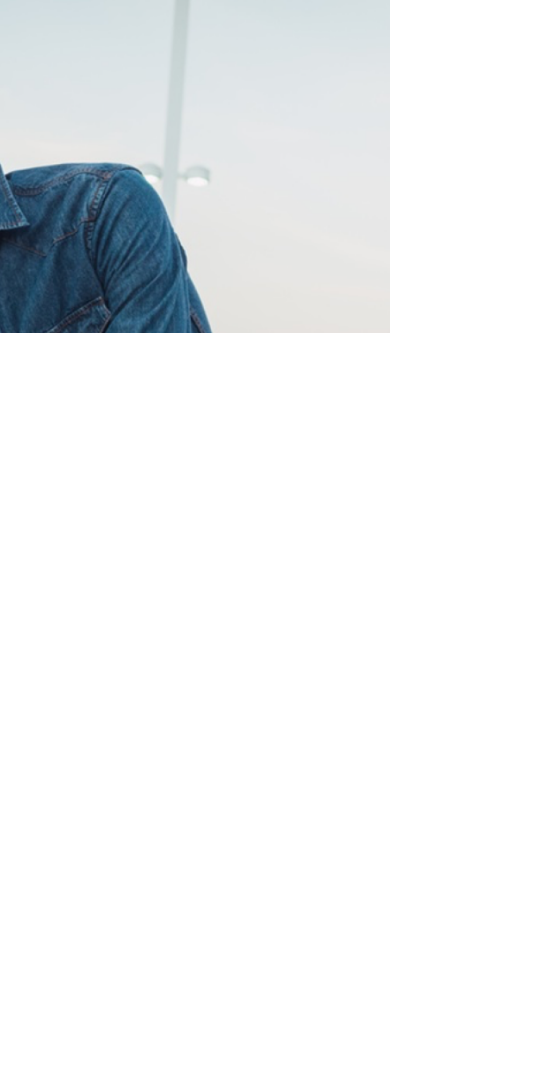
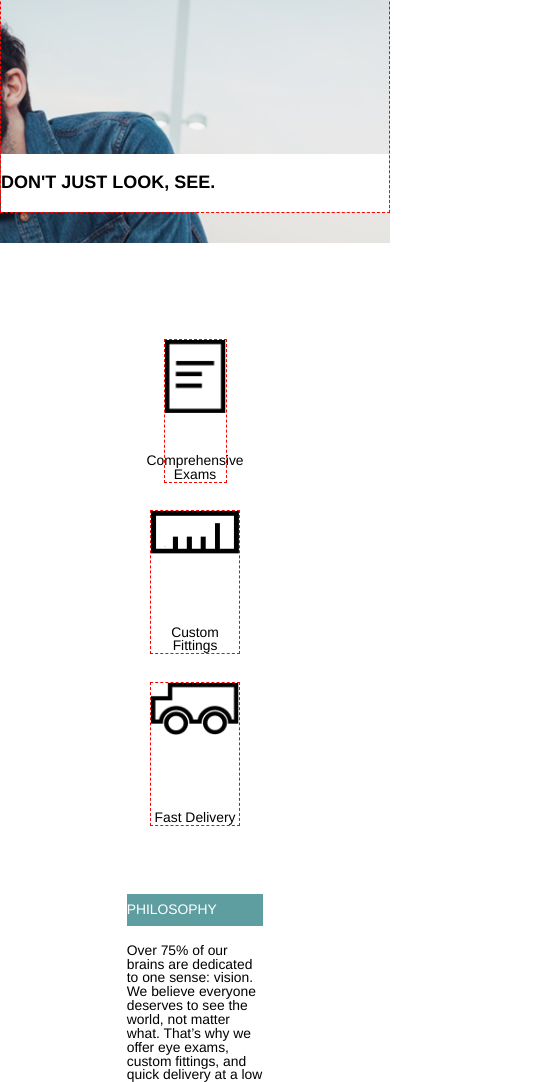
Before and after one commit to mslater777x/tortoiseshelloptics, a plain HTML site: page index.html in a window 390 px wide. Shown: the part 63-1145 px from the top of the page, 546 px wide, since content can reach past the window. Before the commit the page ends 844 px from the top, so only its background shows below. Drawn offline with Linux system fonts and the light colour scheme.

Commit message:
Mobile layouts added

```diff
--- a/index.html
+++ b/index.html
@@ -17,32 +17,68 @@
       <div class="top-banner page-content">
         <div class="company-logo">
           <img src="resources/images/logo-white.png" alt="Company Logo">
-          <span>Tortoiseshell Optics</span>
+          <span class=company-logo-text>Tortoiseshell Optics</span>
         </div>
       <!-- Navbar for display on larger screens -->
-        <nav class="desktop-navbar">
-          <ul>
+        <nav>
+          <ul class="desktop-navbar">
             <li>Services</li>
             <li>Products</li>
             <li>Contact</li>
           </ul>
+
+      <!-- Navbar for display on smaller screens & mobile devices -->
+
+          <ul class="mobile-navbar">
+            <li>Menu</li>
+          </ul>
         </nav>
-        <!-- Navbar for display on smaller screens & mobile devices --> <!--
-      <nav class="mobile-navbar">
-
-        </nav>  -->
       </div>
       <!-- End of top banner -->
-      <!--
-      <div>
-
-      </div>
+      <!-- Floating textbox over header graphic element -->
+      <h2 class="headline">DON'T JUST LOOK, SEE.</h2>
     </div>
-
   </header>
 
 <!-- Main-body: Features/icons & -->
 
+  <div class="features">
+    <div class="feature exams">
+      <img src="resources/images/paper-icon.png" alt="Icon: Page w/ text">
+      <p>Comprehensive Exams</p>
+    </div>
+    <div class="feature fittings">
+      <img src="resources/images/ruler-icon.png" alt="Icon: Ruler">
+      <p>Custom Fittings</p>
+    </div>
+    <div class="feature delivery">
+      <img src="resources/images/truck-icon.png" alt="Icon: Truck">
+      <p>Fast Delivery</p>
+    </div>
+  </div>
+
+  <div class="information">
+    <div class="container">
+      <h2 class="paragraph-header">PHILOSOPHY</h2>
+      <p>Over 75% of our brains are dedicated to one sense: vision. We believe everyone deserves to see the world, not matter what. That’s why we offer eye exams, custom fittings, and quick delivery at a low cost. It’s your vision that makes ours.</p>
+    </div>
+    <div class="container">
+      <h2 class="paragraph-header">APPOINTMENTS</h2>
+      <p>Schedule an appointment by calling us at (312) 654-0987. We’re open Tuesday - Saturday, 9AM - 6PM.</p>
+    </div>
+  </div>
+
 <!-- Footer bar -->
+  <footer class="site-container">
+    <div class="bottom-banner">
+      <div class="company-logo">
+        <img src="resources/images/logo-black.png" alt="Company Logo">
+        <span class=company-logo-text>Tortoiseshell Optics</span>
+      </div>
+    </div>
+  </footer>
+
+
+
   </body>
 </html>
--- a/resources/css/style.css
+++ b/resources/css/style.css
@@ -2,12 +2,14 @@
 html {
   font-size: 18px;
   font-family: "Helvetica", sans-serif;
+  line-height: 1.4;
 }
 
 .site-container {
   display: flex;
   flex-direction:column;
   align-items: center;
+  border: 1px dashed red;
 }
 
 /* Header section */
@@ -17,7 +19,6 @@ html {
   background-repeat: no-repeat;
   background-position: center;
   background-size: cover;
-
   height: 31rem;
 }
 
@@ -55,22 +56,209 @@ nav>ul>li {
   margin-right: 2rem;
 }
 
+.mobile-navbar {
+  display: none;
+}
+
+.headline {
+  align-self: flex-end;
+  background-color: white;
+  font-size: 2rem;
+  font-weight: bold;
+  padding: 1.5rem 5rem;
+  line-height: 1.2;
+  margin-top: 10rem;
+  margin-right: 5rem;
+}
+
+
+/* Main Body */
+
+.features,
+.information {
+  margin-top: 3rem;
+  display: flex;
+  justify-content: center;
+}
+
+.feature {
+  height: 8rem;
+  margin: 0 3rem;
+  display: flex;
+  flex-direction: column;
+  justify-content: space-between;
+  align-items: center;
+  border: 1px dashed green;
+}
+
+.feature>img {
+  max-width: 100%;
+  height: auto;
+  display: block;
+}
+
+.feature.exams {
+  width: 3.5rem;
+  border: 1px dashed red;
+}
+
+.feature.fittings,
+.feature.delivery {
+  width: 5rem;
+  border: 1px dashed red;
+}
+
+.feature>p {
+  text-align: center;
+}
+
+.information>.container {
+  max-width: 35%;
+  margin: 0 2rem;
+}
+
+.paragraph-header {
+  background-color: cadetblue;
+  color: white;
+  padding-top: 0.5rem;
+  padding-bottom: 0.5rem;
+  padding-left: 1.25rem;
+  margin-bottom: 1rem;
+}
+
+footer {
+  margin-top: 5rem;
+}
+
+.bottom-banner {
+  background-color: azure;
+  width: 960px;
+  color: black;
+  padding-top: 4rem;
+  padding-bottom: 4rem;
+  padding-left: 4rem;
+  border: 1px dashed green;
+  border: 1px dashed black;
+}
 
 
 
 /* Media queries & CSS display for smaller screen sizes */
 
 @media only screen and (max-width: 1098px) {
-  .top-banner {
+  .top-banner,
+  .bottom-banner {
     width: 100%;
     margin-top: 0;
   }
 
   .graphic-header {
+    background-repeat: no-repeat;
+    background-position: center;
+    background-size: cover;
     height: 22rem;
+  }
+
+  .headline {
+    font-size: 1.33rem;
+    font-weight: bold;
+    padding: 0.75rem 4rem;
+    line-height: 1.2;
+    margin-top: 5rem;
+    margin-right: 2rem;
   }
 }
 
-@media only screen and (max-width: ) {
+  .footer {
+    width: 100%
+  }
 
+@media only screen and (max-width: 810px) {
+  .desktop-navbar {
+    display: none;
+  }
+
+  .mobile-navbar {
+    display: block;
+  }
+
+  .graphic-header {
+    background-repeat: no-repeat;
+    background-position: center;
+    background-size: cover;
+    height: 17rem;
+  }
+
+  .headline {
+    width: 100%;
+    align-self: center;
+    font-size: 1rem;
+    font-weight: bold;
+    padding: 1rem 0;
+    margin-top: 9rem;
+    margin-right: 0;
+  }
 }
+
+@media only screen and (max-width: 670px) {
+  .graphic-header {
+
+  }
+}
+
+
+@media only screen and (max-width: 590px) {
+
+  .company-logo-text {
+    display: none;
+  }
+
+  .features,
+  .information {
+    font-size: 0.77rem;
+  }
+
+  .features {
+    display: flex;
+    flex-direction: column;
+    align-items: center;
+    justify-content: space-around;
+    margin-top: 3.77rem;
+    margin-bottom: 3.77rem;
+  }
+
+  .feature {
+    margin-top: 1.54rem;
+  }
+
+  .information {
+    display: flex;
+    flex-direction: column;
+    align-items: center;
+    width: 100%;
+  }
+
+  .information>.container {
+    width: 100%;
+    margin-bottom: 4rem;
+    margin-left: auto;
+    margin-right: auto;
+  }
+
+  .paragraph-header {
+    padding-left: 0;
+    margin-bottom: 1rem;
+    margin-right: auto;
+    margin-left: auto;
+  }
+
+  .bottom-banner {
+    display: flex;
+    flex-direction: column;
+    align-items: center;
+  }
+
+  .company-logo>img {
+    padding: 0;
+  }
+}
```
